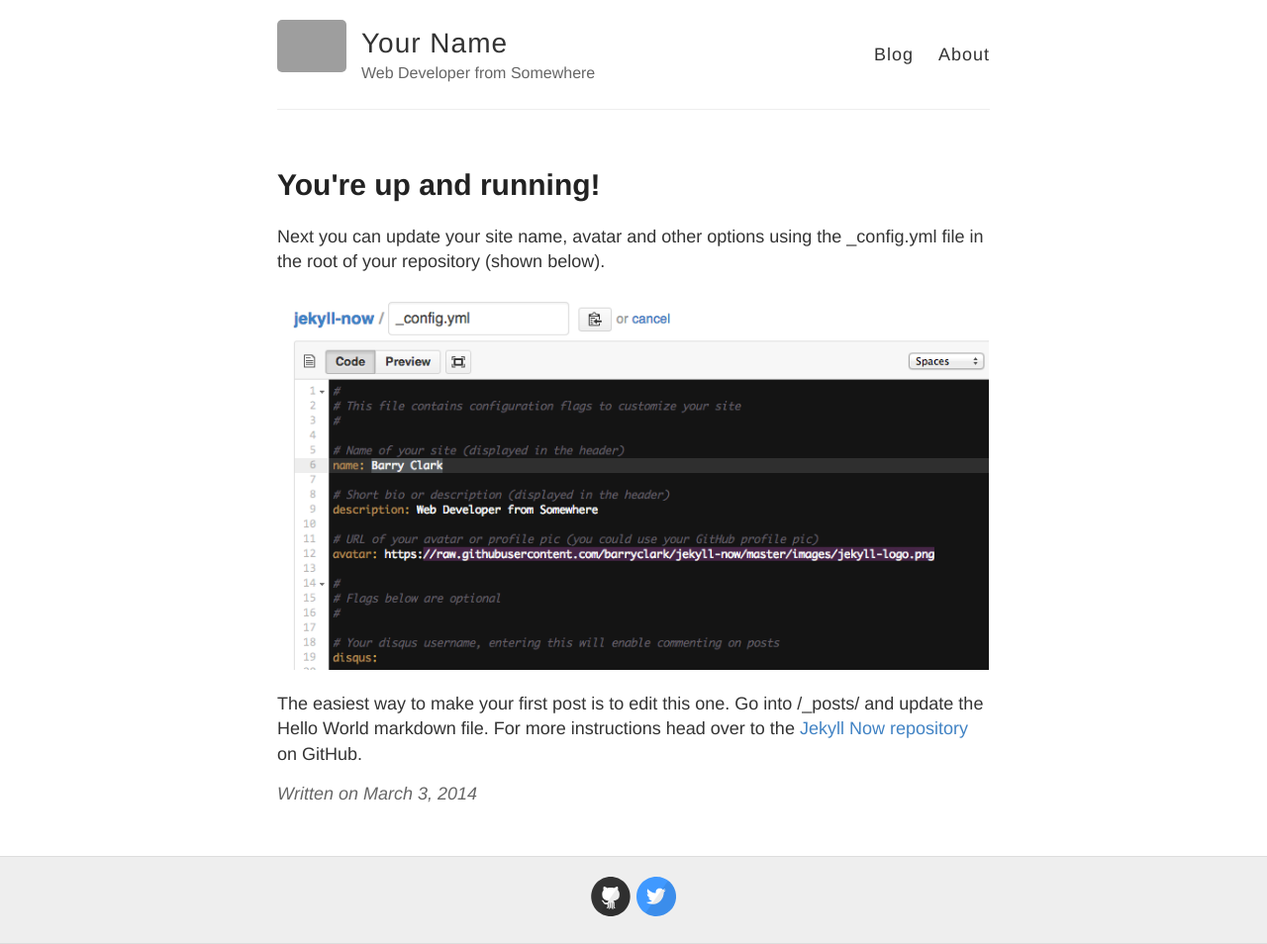
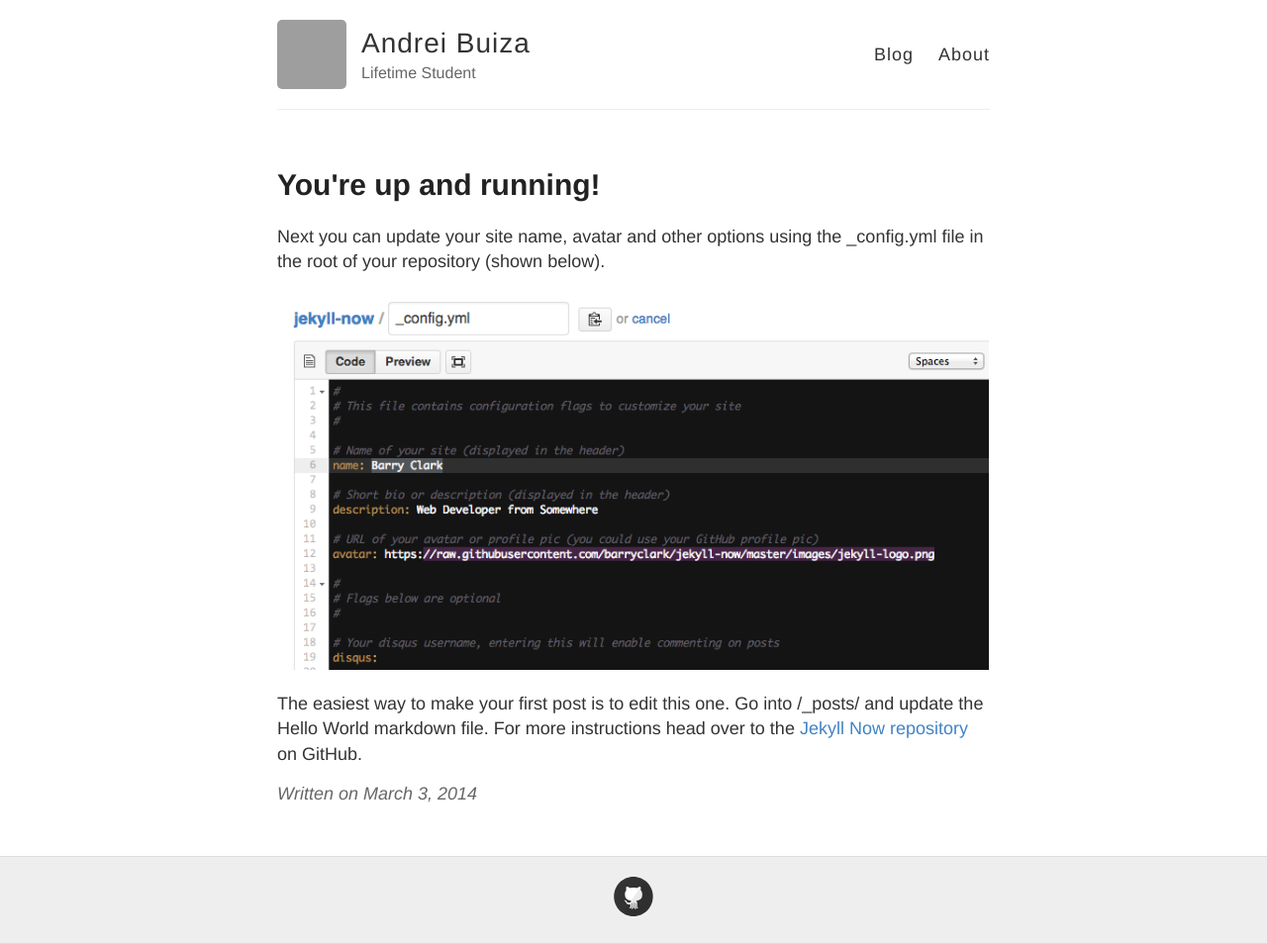
Before and after one commit to MrBuggySan/mrbuggsan.github.io, a Jekyll site: the page built from _posts/2014-3-3-Hello-World.md, in a window 1280 px wide. Shown: the whole page at 99% size. Built offline with Jekyll 4.4.1, drawn with Linux system fonts in a browser that asks for light colours; grey boxes are pictures that could not be loaded.

Commit message:
update names

```diff
--- a/_config.yml
+++ b/_config.yml
@@ -3,13 +3,13 @@
 #
 
 # Name of your site (displayed in the header)
-name: Your Name
+name: Andrei Buiza
 
 # Short bio or description (displayed in the header)
-description: Web Developer from Somewhere
+description: Lifetime Student
 
 # URL of your avatar or profile pic (you could use your GitHub profile pic)
-avatar: https://raw.githubusercontent.com/barryclark/jekyll-now/master/images/jekyll-logo.png
+avatar: https://avatars2.githubusercontent.com/u/9119360?s=460&u=44a1a429ec48916eacd195e9b179e35f545311c5&v=4
 
 #
 # Flags below are optional
@@ -21,12 +21,12 @@ footer-links:
   email:
   facebook:
   flickr:
-  github: barryclark/jekyll-now
+  github: MrBuggySan
   instagram:
   linkedin:
   pinterest:
   rss: # just type anything here for a working RSS icon
-  twitter: jekyllrb
+  twitter:
   stackoverflow: # your stackoverflow profile, e.g. "users/50476/bart-kiers"
   youtube: # channel/<your_long_string> or user/<user-name>
   googleplus: # anything in your profile username that comes after plus.google.com/
```
